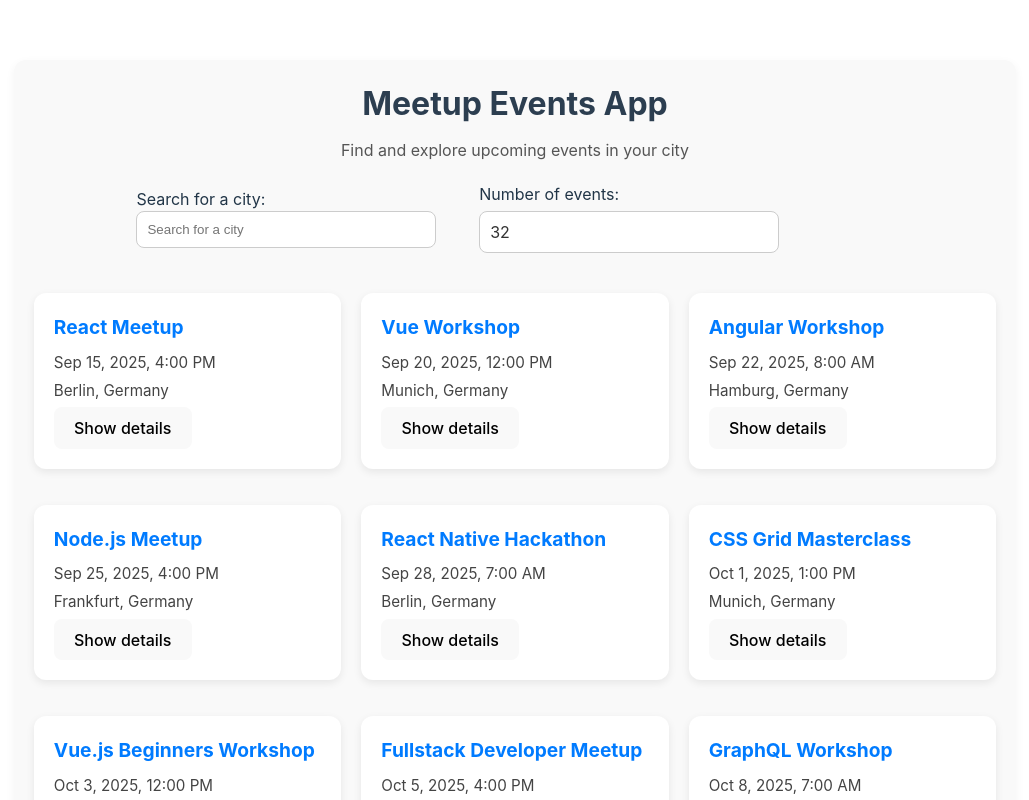
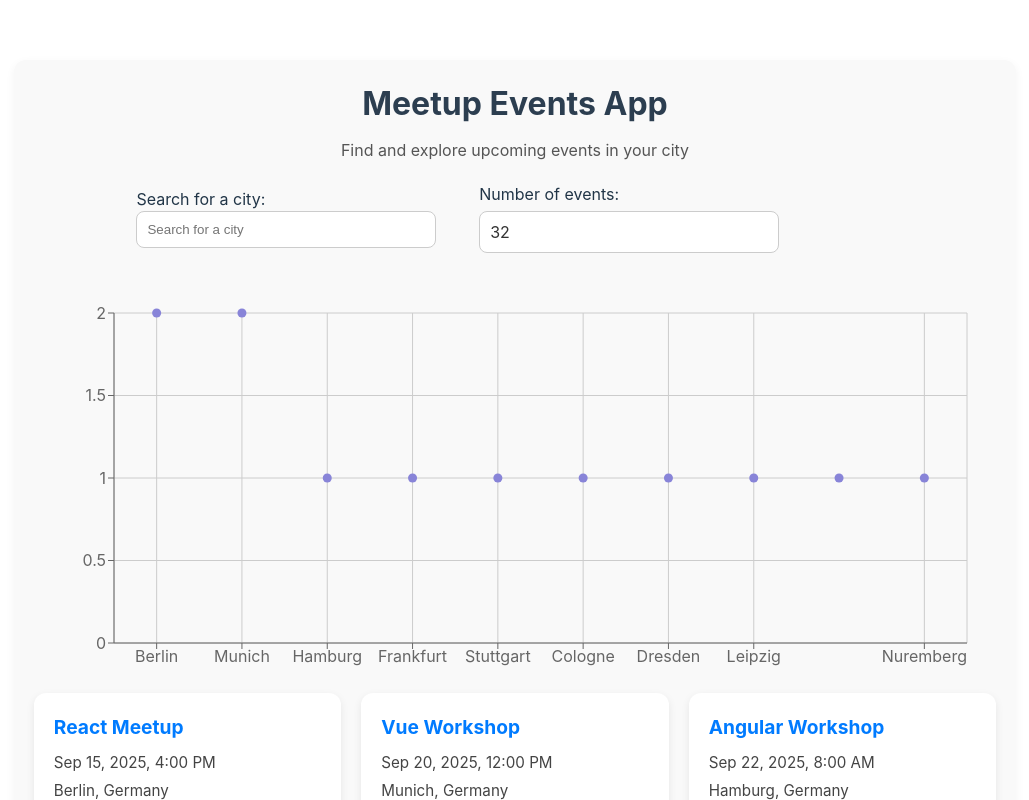
Before and after one commit to sagunanathani/meetup-react-app, a React (Vite) app: page / in a window 1280 px wide. Shown: the top 800 px of the page, without its empty margins (125-1154 px from the left). Built offline with nearby package versions, Linux system fonts and the light colour scheme.

Commit message:
add CityEventsChart using Recharts
- Created CityEventsChart.jsx for visualizing number of events per city
- Implemented Recharts ScatterChart with city vs. event count
- Added prop validation for events and locations
- Integrated chart to support event filtering by city

```diff
--- a/package.json
+++ b/package.json
@@ -20,6 +20,7 @@
     "prop-types": "^15.8.1",
     "react": "^18.3.1",
     "react-dom": "^18.3.1",
+    "recharts": "^3.2.1",
     "vite-plugin-pwa": "^1.0.3",
     "workbox-core": "^7.3.0",
     "workbox-expiration": "^7.3.0",
--- a/src/App.jsx
+++ b/src/App.jsx
@@ -4,6 +4,7 @@
 import NumberOfEvents from "./components/NumberOfEvents";
 import CitySearch from "./components/CitySearch";
 import { InfoAlert, ErrorAlert, WarningAlert } from "./components/InfoAlert";
+import CityEventsChart from "./components/CityEventsChart";
 
 function App() {
   const [events, setEvents] = useState([]);
@@ -55,12 +56,17 @@
     };
   }, [currentCity, currentNOE]);
 
+  // Filter events by selected city
   const filteredEvents =
     currentCity === "all"
       ? events
       : events.filter((event) => event.location === currentCity);
 
+  // Limit events by NumberOfEvents
   const eventsToDisplay = filteredEvents.slice(0, currentNOE);
+
+  // Extract unique list of all locations
+  const allLocations = [...new Set(events.map((e) => e.location))];
 
   return (
     <div className="App">
@@ -75,7 +81,7 @@
 
       <div className="controls">
         <CitySearch
-          locations={[...new Set(events.map((e) => e.location))]}
+          locations={allLocations}
           onCityChange={setCurrentCity}
           setInfoAlert={setInfoAlert}
         />
@@ -85,6 +91,9 @@
           setErrorAlert={setErrorText}
         />
       </div>
+
+      {/* Chart goes here */}
+      <CityEventsChart allLocations={allLocations} events={events} />
 
       {loading && <p className="loading">Loading events...</p>}
       {!loading && eventsToDisplay.length > 0 && (
--- /dev/null
+++ b/src/components/CityEventsChart.jsx
@@ -0,0 +1,55 @@
+import { useState, useEffect } from "react";
+import PropTypes from "prop-types";
+import {
+  ScatterChart,
+  Scatter,
+  XAxis,
+  YAxis,
+  CartesianGrid,
+  Tooltip,
+  ResponsiveContainer,
+} from "recharts";
+
+const CityEventsChart = ({ allLocations, events }) => {
+  const [data, setData] = useState([]);
+
+  useEffect(() => {
+    if (!allLocations || !events) return;
+
+    const data = allLocations.map((location) => {
+      const count = events.filter(
+        (event) => event.location === location
+      ).length;
+      const city = location.split(", ")[0]; // only city name
+      return { city, count };
+    });
+
+    setData(data);
+  }, [events, allLocations]); // re-run when events/locations change
+
+  return (
+    <ResponsiveContainer width="99%" height={400}>
+      <ScatterChart
+        margin={{
+          top: 20,
+          right: 20,
+          bottom: 20,
+          left: 20,
+        }}
+      >
+        <CartesianGrid />
+        <XAxis type="category" dataKey="city" name="City" />
+        <YAxis type="number" dataKey="count" name="Number of Events" />
+        <Tooltip cursor={{ strokeDasharray: "3 3" }} />
+        <Scatter name="Events" data={data} fill="#8884d8" />
+      </ScatterChart>
+    </ResponsiveContainer>
+  );
+};
+
+CityEventsChart.propTypes = {
+  allLocations: PropTypes.array.isRequired,
+  events: PropTypes.array.isRequired,
+};
+
+export default CityEventsChart;
```
Also changed, not shown: 1 other file (tests, documents, lock files or other folders).
